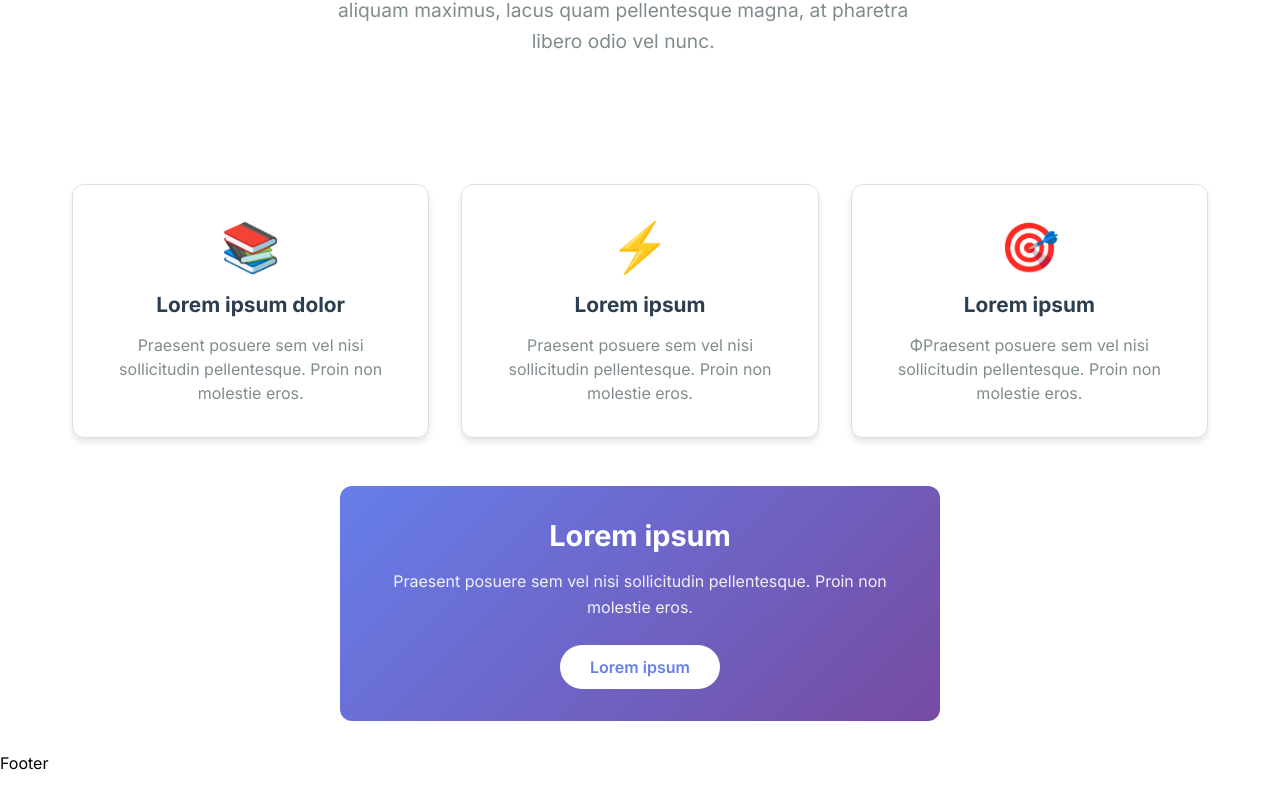
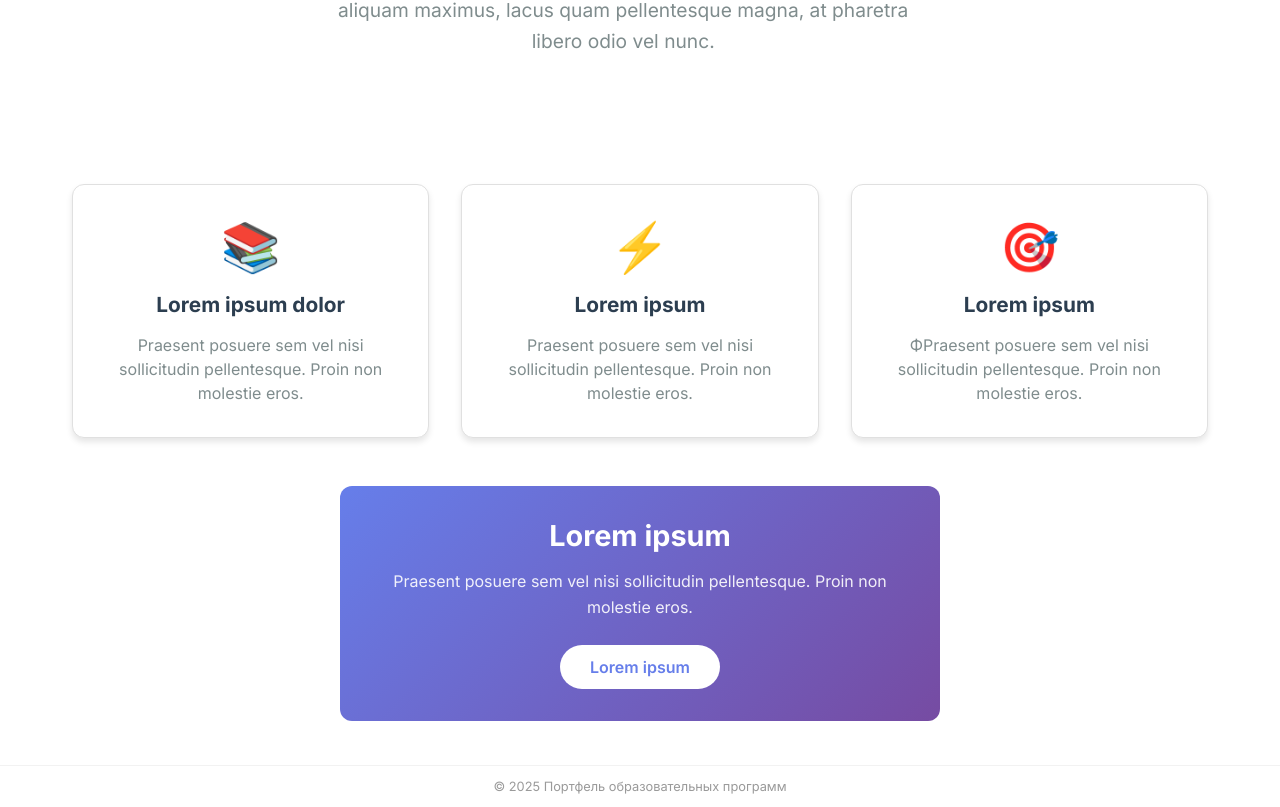
Before and after one commit to FFkuralator/EP-REGISTER-UI, a React (Vite) app: page / in a window 1280 px wide. Shown: the part 319-1126 px from the top of the page. Before the commit the page ends 1092 px from the top, so only its background shows below. Built offline with nearby package versions, Linux system fonts and the light colour scheme; no server answers.

Commit message:
feat(add minimal footer)

```diff
--- a/src/components/layout/MainLayout/Footer/Footer.jsx
+++ b/src/components/layout/MainLayout/Footer/Footer.jsx
@@ -2,7 +2,13 @@ import React from 'react'
 import styles from './Footer.module.css'
 
 export default function Footer() {
+  const year = new Date().getFullYear();
+
   return (
-    <div>Footer</div>
+    <footer className={styles.footer}>
+      <div className={styles.content}>
+        © {year} Портфель образовательных программ
+      </div>
+    </footer>
   )
 }
--- a/src/components/layout/MainLayout/Footer/Footer.module.css
+++ b/src/components/layout/MainLayout/Footer/Footer.module.css
@@ -0,0 +1,14 @@
+.footer {
+  margin-top: 1em;
+  border-top: 1px solid rgba(0,0,0,0.05);
+  padding: 1em 0;
+  background: transparent;
+  color: #9a9a9a;
+  font-size: .8em;
+}
+
+.content {
+  max-width: 1100px;
+  margin: 0 auto;
+  text-align: center;
+}
```
